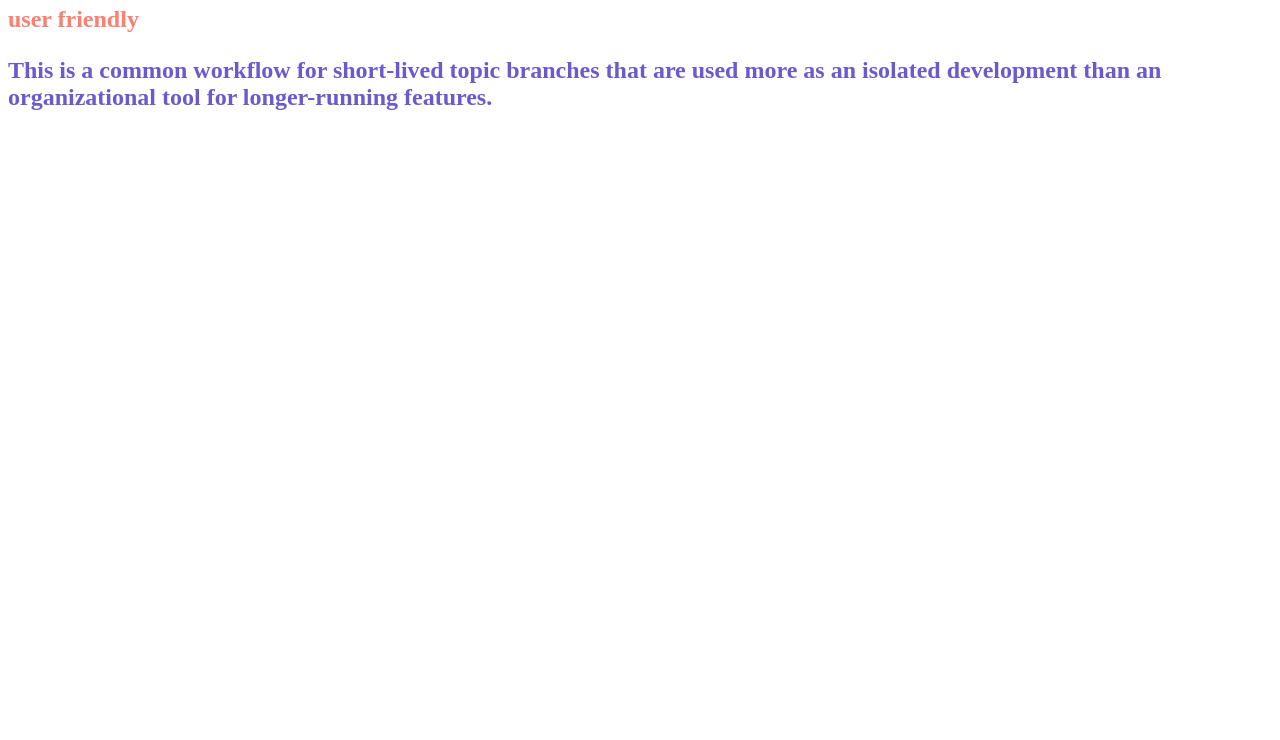
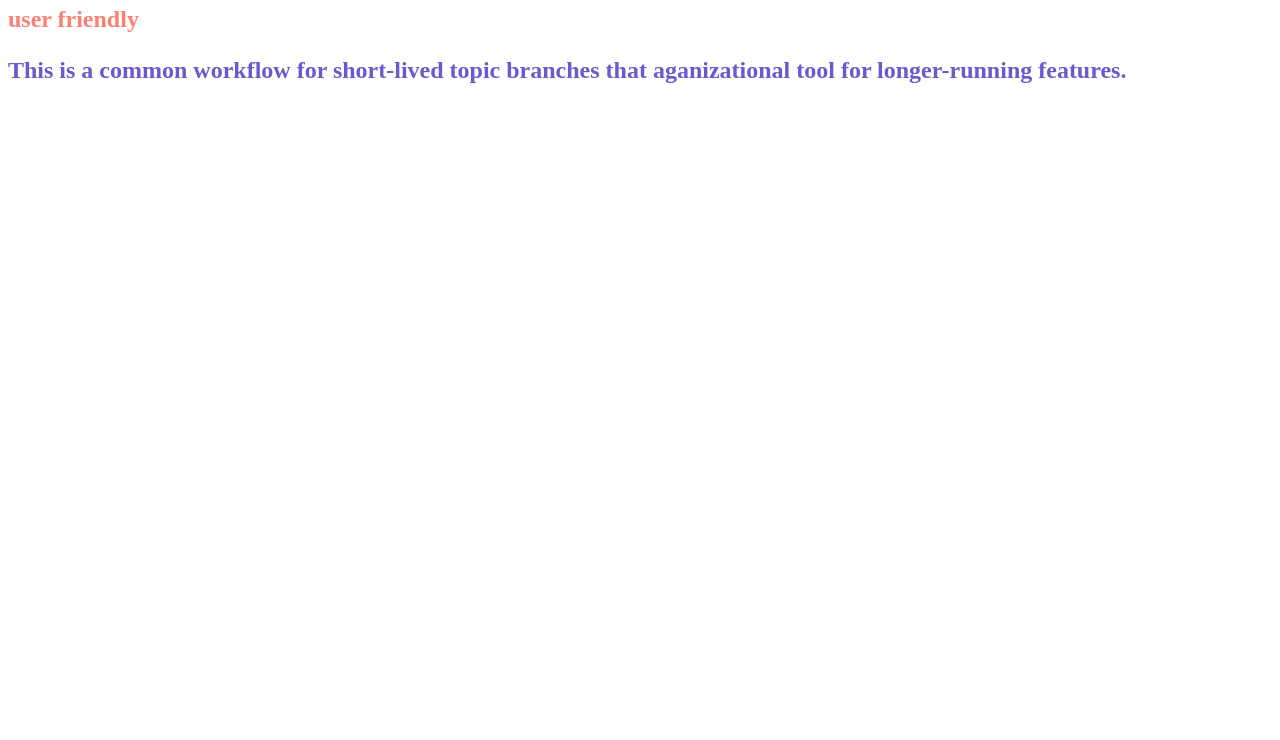
Before and after one commit to karthikkkumar/Hello_world, a plain HTML site: page index.html in a window 1280 px wide. Shown: the part 60-800 px from the top of the page. Drawn offline with Linux system fonts and the light colour scheme.

Commit message:
Finish a feature

```diff
--- a/index.html
+++ b/index.html
@@ -2,5 +2,5 @@
 <h1>Hello World<h1>
 <h2>user friendly<h2>
 <body>
-<p>This is a common workflow for short-lived topic branches that are used more as an isolated development than an organizational tool for longer-running features.</p>
+<p>This is a common workflow for short-lived topic branches that aganizational tool for longer-running features.</p>
 </body>
```
